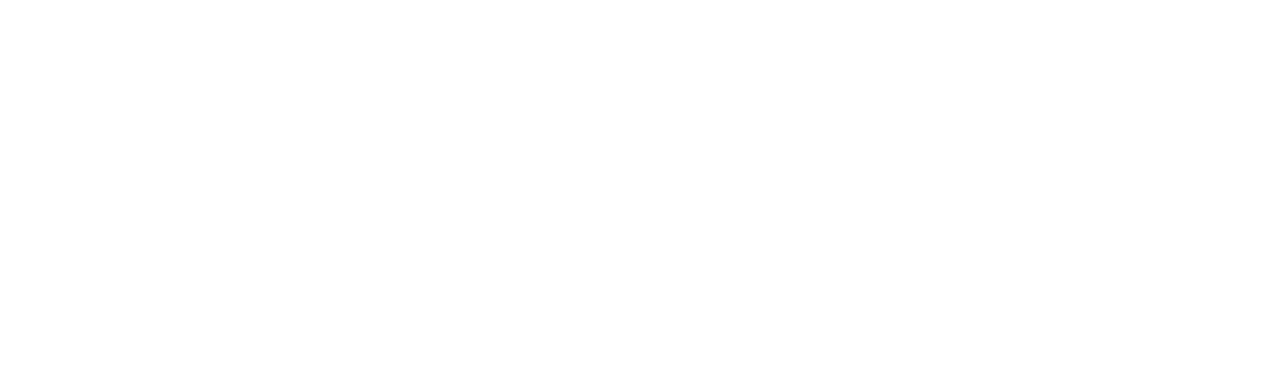
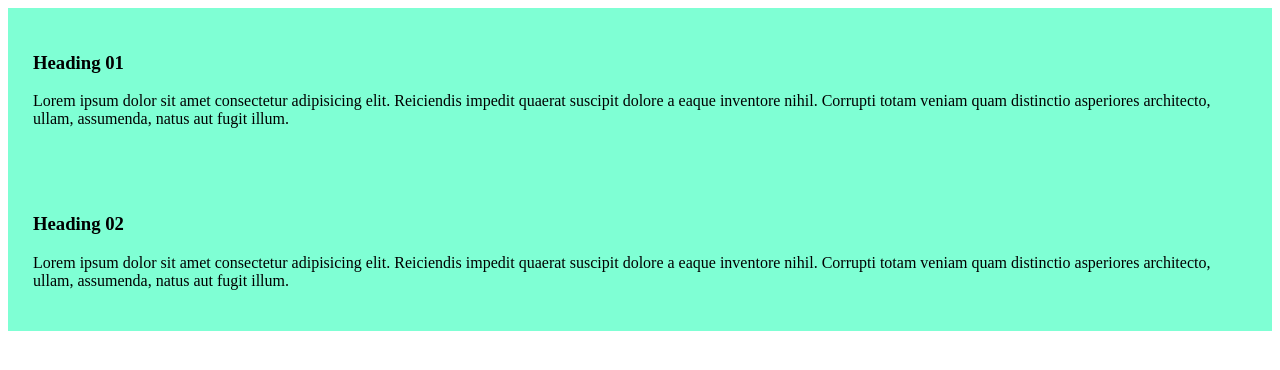
Before and after one commit to SadiaIT21062/First_Github, a plain HTML site: page index.html in a window 1280 px wide. Drawn offline with Linux system fonts and the light colour scheme.

Commit message:
added the first repo

```diff
--- a/index.html
+++ b/index.html
@@ -4,8 +4,16 @@
     <meta charset="UTF-8">
     <meta name="viewport" content="width=device-width, initial-scale=1.0">
     <title>My First Github</title>
+    <link rel="stylesheet" href="styles/blog.css">
 </head>
 <body>
-
+     <div>
+        <h3>Heading 01</h3>
+        <p>Lorem ipsum dolor sit amet consectetur adipisicing elit. Reiciendis impedit quaerat suscipit dolore a eaque inventore nihil. Corrupti totam veniam quam distinctio asperiores architecto, ullam, assumenda, natus aut fugit illum.</p>
+     </div>
+     <div>
+        <h3>Heading 02</h3>
+        <p>Lorem ipsum dolor sit amet consectetur adipisicing elit. Reiciendis impedit quaerat suscipit dolore a eaque inventore nihil. Corrupti totam veniam quam distinctio asperiores architecto, ullam, assumenda, natus aut fugit illum.</p>
+     </div>
 </body>
 </html>
--- /dev/null
+++ b/styles/blog.css
@@ -0,0 +1,4 @@
+div{
+    background-color: aquamarine;
+    padding: 25px;
+}
```
